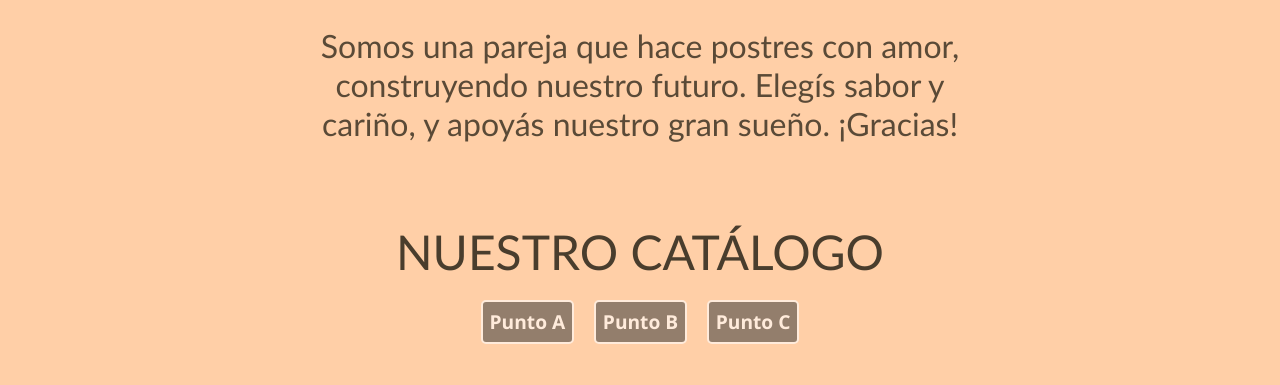
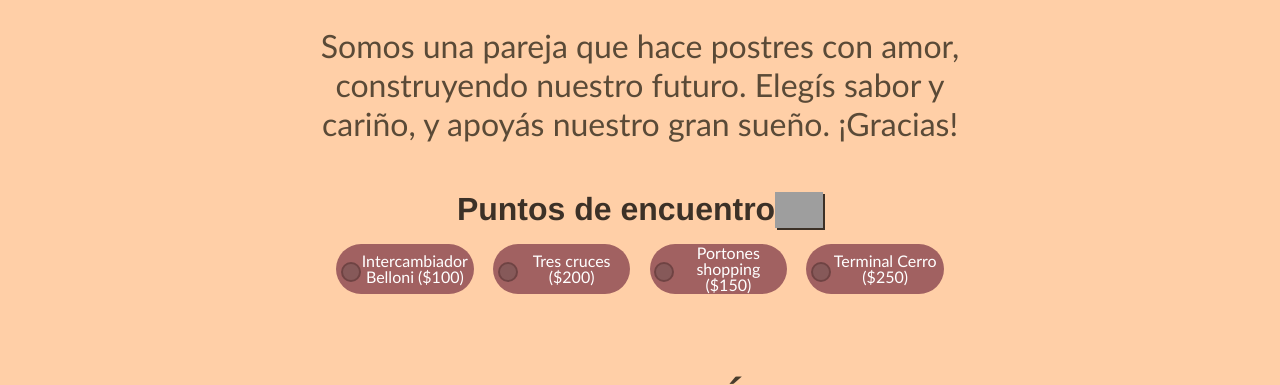
Before and after one commit to jhonihz30/githubenicotest, a plain HTML site: page index.html in a window 1280 px wide. Shown: the part 102-487 px from the top of the page. Drawn offline with Linux system fonts and the light colour scheme; grey boxes are pictures that could not be loaded.

Commit message:
Add files via upload

```diff
--- a/index.html
+++ b/index.html
@@ -24,26 +24,36 @@
             <h1>Somos una pareja que hace postres con amor, construyendo nuestro futuro. Elegís sabor y cariño, y apoyás nuestro gran sueño. ¡Gracias!</h1>
         </div>
 
+        <div class="encounter">
+            <div class="title">
+                <h1>Puntos de encuentro</h1>
+                <img src="https://cdn-icons-png.flaticon.com/512/171/171257.png" alt="">
+            </div>
+            <div id="points" class="points">
+                <label>
+                    <input type="radio" name="option" id="">
+                    <p>Intercambiador Belloni ($100)</p>
+                </label>
 
+                <label>
+                    <input type="radio" name="option" id="">
+                    <p>Tres cruces ($200)</p>
+                </label>
+
+                <label>
+                    <input type="radio" name="option" id="">
+                    <p>Portones shopping ($150)</p>
+                </label>
+
+                <label>
+                    <input type="radio" name="option" id="">
+                    <p>Terminal Cerro ($250)</p>
+                </label>
+            </div>
+        </div>
 
         <div class="catalogo">
             <a class="title">NUESTRO CATÁLOGO</a>
-
-            <div class="encounter">
-                <div id="points" class="points">
-                    <label>
-                      Punto A
-                    </label>
-
-                    <label>
-                        Punto B
-                    </label>
-
-                    <label>
-                        Punto C
-                    </label>
-                </div>
-            </div>
 
             <div class="dir hidden">
                 <a alert>¿Vas a pedir? ¡Introduce tu direccion!</a>
--- a/script.js
+++ b/script.js
@@ -61,16 +61,11 @@ fetch('price_table.txt')
 
 
 const points = document.getElementById('points');
-points.childNodes.forEach(point => {
-    point.addEventListener('click',() =>{
-        select(point);
-    })
-})
 
 function select(selection) {
     const puntos = document.getElementById('points');
     puntos.childNodes.forEach(p => {
-        p.classList = ""
+        p.firstChild.remove()
     })
     selection.classList = ('selected')
     direccion = selection.textContent.trim()
--- a/style.css
+++ b/style.css
@@ -510,47 +510,104 @@ button {
     color: rgb(99, 99, 99);
 }
 
-.points {
-    flex-wrap: wrap;
+.encounter .title{
+    align-items: center;
+    justify-content: flex-start;
     display: flex;
-    justify-content: center;
-    margin: 20px;
-    gap: 1.3rem;
-    font-size: 1.2rem;
-    color: rgb(255, 255, 255);
-    font-weight: 600;
-    font-family: 'Segoe UI', Tahoma, Geneva, Verdana, sans-serif;
+    gap: 0;
 }
 
-.points label
-{
-    border:2px solid #ffffff;
-    background: var(--colors_buttons_background);
-    padding: 0.4rem;
-    border-radius: 5px;
-    gap: 0.5rem;
-    margin: 0;
-    text-align: center;
+.encounter .title h1 {
     display: flex;
-    justify-content: center;
-    opacity: 0.6;
-    transition: filter 0.5s ease, opacity 0.5s ease;
+    white-space: normal;
 }
 
-.points label:hover {
-    filter: brightness(1.5);
+.encounter .title img{
+    margin: 0;
+    padding: 0;
+    display: block;
+    top: 2rem;
+    width: 3rem;
+    filter: drop-shadow(2px 2px);
 }
 
-.points label.selected {
-    opacity: 1;
-}
 
 .encounter {
+    margin-top: 3rem;
+    font-family: 'Franklin Gothic Medium', 'Arial Narrow', Arial, sans-serif;
     display: flex;
+    color: rgba(0, 0, 0, 0.764);
     flex-direction: column;
     align-items: center;
     gap: 1rem;
 }
+
+
+.encounter label{
+    padding: 0.3rem;
+    display: flex;
+    align-items: center;
+    justify-content: left;
+    width: 8rem;
+    height: 2.5rem;
+    color: white;
+    background-color: rgb(161, 97, 97);
+    border-radius: 30px;
+}
+
+.points {
+    display: flex;
+    gap: 1.2rem;
+    font-family:'Gill Sans', 'Gill Sans MT', Calibri, 'Trebuchet MS', sans-serif;
+}
+
+.encounter input {
+    flex-shrink: 0;
+    appearance: none;
+    background-color: rgb(73, 73, 73);
+    border: 2px solid rgb(0, 0, 0);
+    border-radius: 50%;
+    height: 20px;
+    width: 20px;
+    opacity: 0.3;
+    transition: opacity 0.5s ease, transform 0.5s ease;
+    top: 0.2rem;
+    position: relative;
+}
+
+.encounter input:checked {
+    opacity: 1;
+    transform: scale(1.1);
+}
+
+
+.encounter input::after{
+    top: 50%;
+    left: 50%;
+    transform:  translate(-50%,-300%) scale(0.5);
+    position: absolute;
+    content: "";
+    background-image: url(https://images.vexels.com/media/users/3/131261/isolated/preview/b2e48580147ca0ed3f970f30bf8bb009-marcador-de-ubicacion-del-mapa.png);
+    background-size: cover;
+    width: 30px;
+    height: 30px;
+    opacity: 0;
+    filter: invert(1);
+    transition: all 0.5s ease;
+}
+
+.encounter label p {
+    line-height: 1;
+    display: flex;
+    white-space:none;
+}
+
+.encounter input:checked::after{
+    transform:  translate(-50%,-80%) scale(0.8);
+    opacity: 1;
+}
+
+
 
 .alerta {
     color: rgb(255, 0, 0);
@@ -560,7 +617,12 @@ button {
     margin-bottom: 1rem;
 }
 
-@media (max-width: 480px)
+@media (max-width: 600px)
 {
-
+    .points {
+        display: flex;
+        flex-direction: column;
+        gap: 1.2rem;
+        font-family:'Gill Sans', 'Gill Sans MT', Calibri, 'Trebuchet MS', sans-serif;
+    }
 }
```
